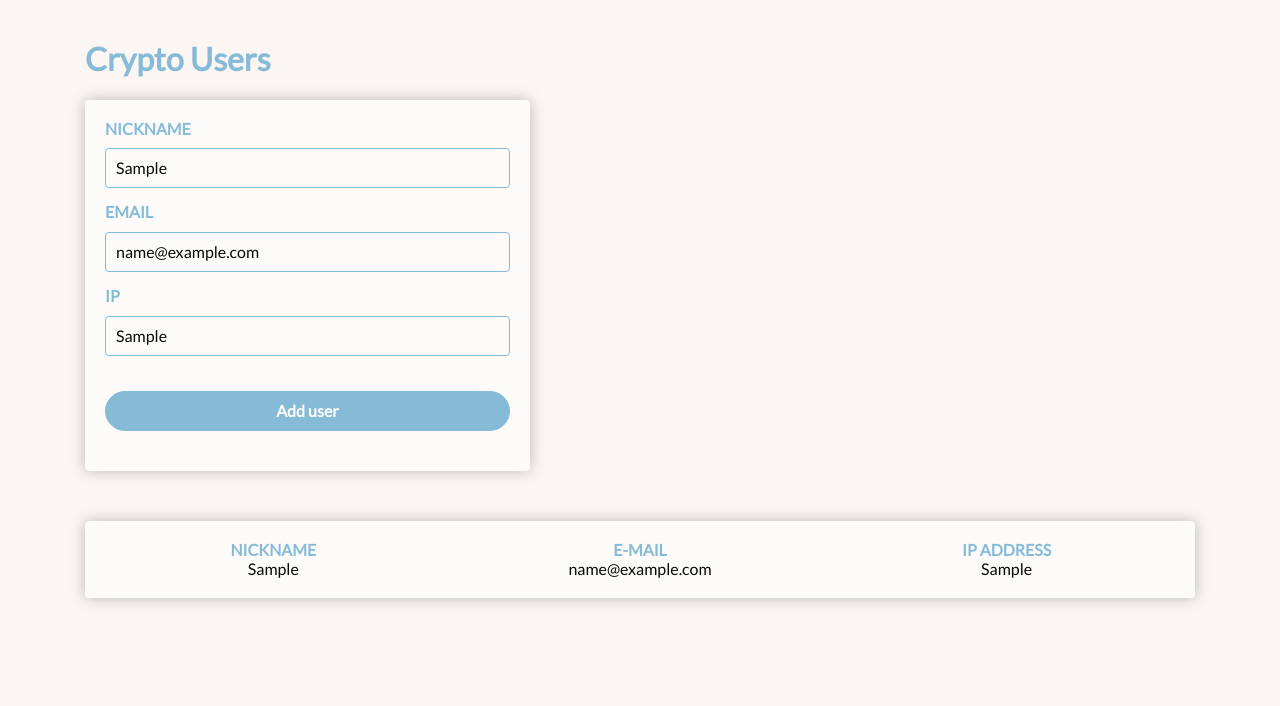
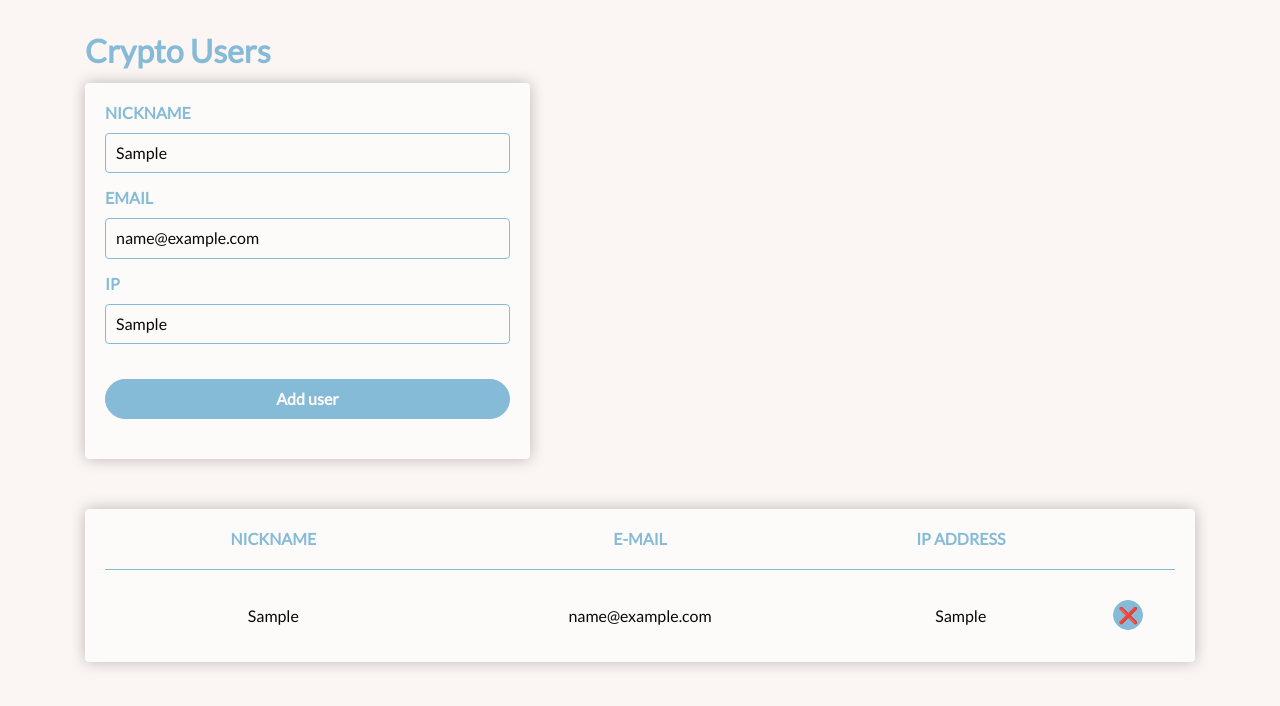
Before and after one commit to nataliakulas/add-remove-webapp, a React (Create React App) app: page / in a window 1280 px wide. Both pictures are taken after typing "Sample", "name@example.com", "Sample" into the empty fields and a click on the button "Add user". Shown: the top 706 px of the page. Built offline with nearby package versions, Linux system fonts and the light colour scheme.

Commit message:
Added remove button

```diff
--- a/src/App.js
+++ b/src/App.js
@@ -79,15 +79,24 @@ class App extends Component {
               <Row>
                 <Col xs={4}>Nickname</Col>
                 <Col xs={4}>E-mail</Col>
-                <Col xs={4}>IP address</Col>
+                <Col xs={3}>IP address</Col>
               </Row>
             </Header>
             <Body>
               {users.map(user => (
                 <Row key={user.timestamp}>
-                  <Col xs={4}>{user.nickname}</Col>
-                  <Col xs={4}>{user.email}</Col>
-                  <Col xs={4}>{user.ip}</Col>
+                  <Col xs={4}>
+                    <P>{user.nickname}</P>
+                  </Col>
+                  <Col xs={4}>
+                    <P>{user.email}</P>
+                  </Col>
+                  <Col xs={3}>
+                    <P>{user.ip}</P>
+                  </Col>
+                  <Col xs={1}>
+                    <RoundButton type="button">&#10060;</RoundButton>
+                  </Col>
                 </Row>
               ))}
               {users.length === 0 && <Placeholder>Add some users!</Placeholder>}
@@ -112,7 +121,11 @@ const H1 = styled.h1`
   color: ${color.blue};
 `;
 
-const Placeholder = styled.p`
+const P = styled.p`
+  text-align: center;
+`;
+
+const Placeholder = styled(P)`
   margin: 100px auto;
 `;
 
@@ -137,8 +150,17 @@ const Header = styled.div`
   font-weight: bold;
   text-transform: uppercase;
   text-align: center;
+  border-bottom: 1px solid ${color.blue};
+  padding-bottom: 20px;
 `;
 
 const Body = styled.div`
-  text-align: center;
+  padding-top: 20px;
 `;
+
+const RoundButton = styled(Button)`
+  width: 30px;
+  height: 30px;
+  margin: 10px auto;
+  padding: 0;
+`;
--- a/src/components/Global.js
+++ b/src/components/Global.js
@@ -21,6 +21,7 @@ const GlobalStyle = createGlobalStyle`
   body {
     font-family: "Lato", sans-serif;
     color: ${color.black};
+    line-height: 20px;
   }
 
   ::selection {
```
